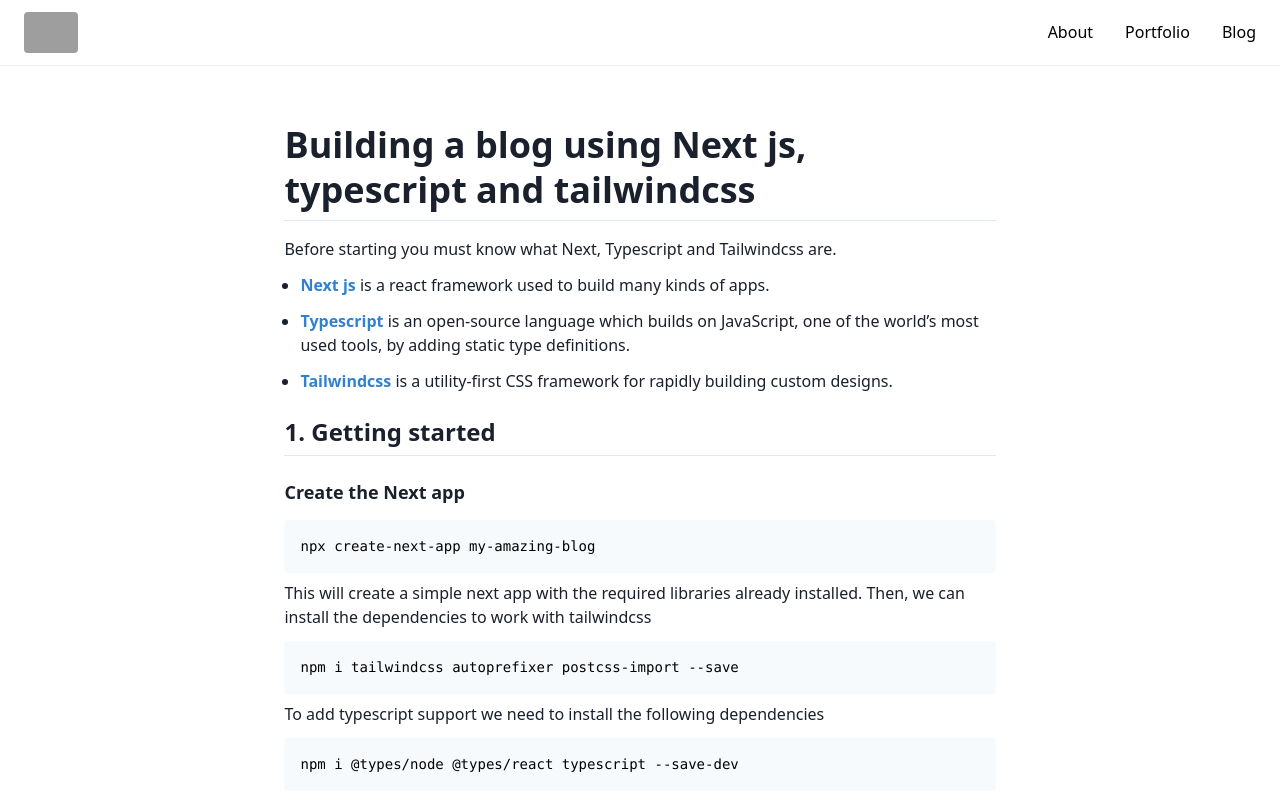
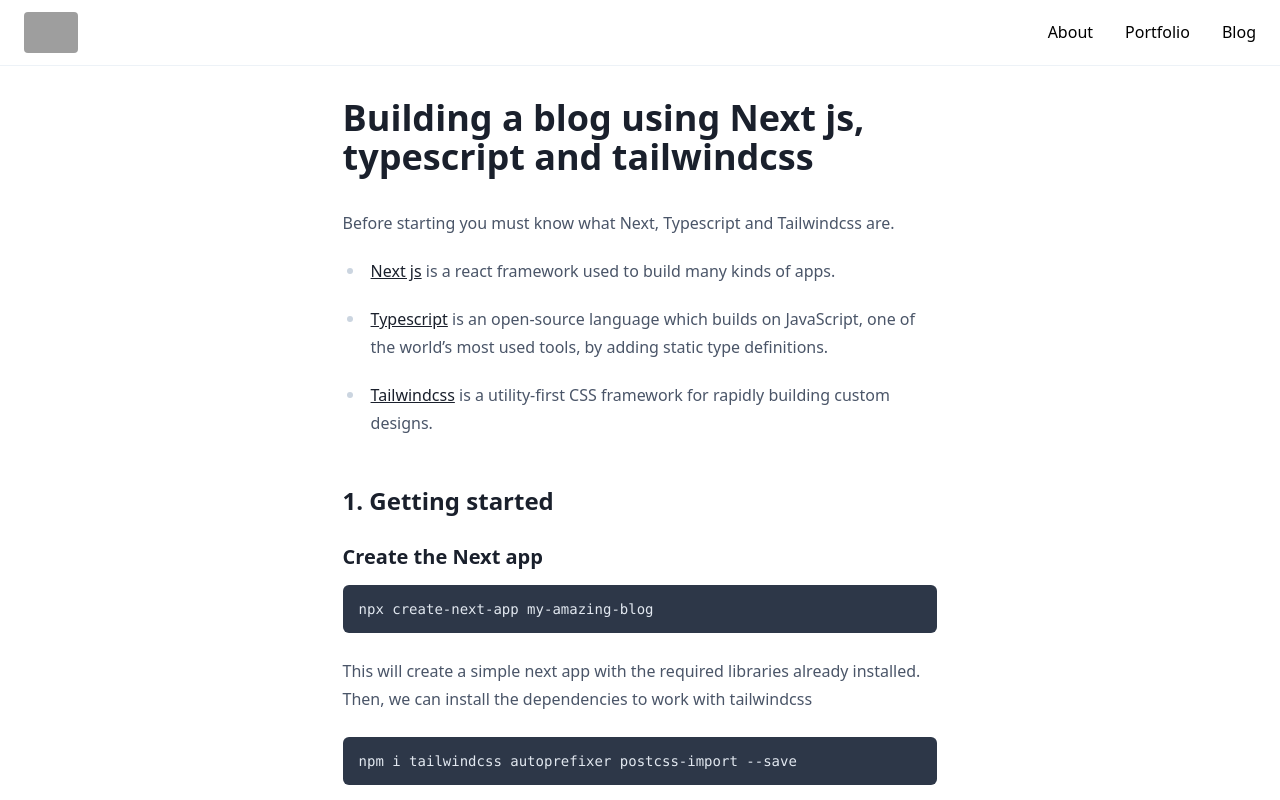
Before and after one commit to itsrojasleon/rojasleon, a Next.js app: page /blog/building-a-blog-using-next-js in a window 1280 px wide. Shown: the top 800 px of the page. Built offline with nearby package versions, Linux system fonts and the light colour scheme; grey boxes are pictures that could not be loaded.

Commit message:
tailwindcss typography

```diff
--- a/package.json
+++ b/package.json
@@ -9,6 +9,7 @@
   },
   "dependencies": {
     "@fortawesome/fontawesome-free": "^5.13.1",
+    "@tailwindcss/typography": "^0.1.2",
     "gray-matter": "^4.0.2",
     "marked": "^0.8.2",
     "next": "9.3.1",
--- a/pages/_app.tsx
+++ b/pages/_app.tsx
@@ -1,7 +1,7 @@
 import { AppProps } from 'next/app';
 import Layout from '../components/Layout';
 import '../styles/index.css';
-import '../styles/markdown.css';
+// import '../styles/markdown.css';
 import '@fortawesome/fontawesome-free/css/all.min.css';
 
 function MyApp({ Component, pageProps }: AppProps) {
--- a/pages/blog/[slug].tsx
+++ b/pages/blog/[slug].tsx
@@ -10,7 +10,7 @@
         <title>{data.title} | rojasleon</title>
         <meta title="description" content={data.description} />
       </Head>
-      <div className="markdown m-auto w-auto lg:w-8/12">
+      <div className="prose m-auto w-auto lg:w-8/12">
         <div dangerouslySetInnerHTML={{ __html: htmlString }} />
       </div>
     </>
--- a/pages/portfolio/[slug].tsx
+++ b/pages/portfolio/[slug].tsx
@@ -10,7 +10,7 @@
         <title>{data.title} | rojasleon</title>
         <meta title="description" content={data.description} />
       </Head>
-      <div className="markdown">
+      <div className="prose m-auto w-auto lg:w-8/12">
         <div dangerouslySetInnerHTML={{ __html: htmlString }} />
       </div>
     </div>
--- a/projects/emaily.md
+++ b/projects/emaily.md
@@ -8,6 +8,8 @@
 github: 'https://github.com/rojasleon/emaily'
 author: 'rojasleon'
 ---
+
+# Emaily
 
 Send emails to people of your interest.
 
--- a/projects/search-music.md
+++ b/projects/search-music.md
@@ -9,23 +9,25 @@
 author: 'rojasleon'
 ---
 
-- Search your favorite song by Spotify API (v2).
+# Search Music
+
+Search your favorite song by Spotify API (v2).
 
 ![Search Music v2](/projects/search-music.png)
 
 #### Technologies
 
-- [x] React
-  - [x] Redux
-  - [x] Hooks
-  - [x] Axios
-  - [x] Styled Components
-- [x] Node
-  - [x] Express
-  - [x] Passport
-- [x] MongoDB
-  - [x] Mongoose
-- [x] Heroku
+- React
+- Redux
+- Hooks
+- Axios
+- Styled Components
+- Node
+- Express
+- Passport
+- MongoDB
+- Mongoose
+- Heroku
 
 #### Links
 
--- a/projects/the-coding-interview-bootcamp.md
+++ b/projects/the-coding-interview-bootcamp.md
@@ -9,16 +9,18 @@
 author: 'rojasleon'
 ---
 
+# The coding interview bootcamp
+
 Ace your next Javascript coding interview by mastering data structures and algorithms.
 
 ![Search Music v2](/projects/the-coding-interview-bootcamp.png)
 
 #### Technologies
 
-- [x] React
-- [x] Gatsby
-  - [x] Gatsby Theme documentation
-- [x] Netlify
+- React
+- Gatsby
+- Gatsby Theme documentation
+- Netlify
 
 #### Links
 
--- a/styles/markdown.css
+++ /dev/null
@@ -1,105 +0,0 @@
-.py-05 {
-  padding-top: 0.125rem;
-  padding-bottom: 0.125rem;
-}
-
-.markdown {
-  @apply text-gray-900 leading-normal break-words;
-}
-
-.markdown p {
-  @apply mb-3;
-}
-
-.markdown > * + * {
-  @apply mt-0 mb-4;
-}
-
-.markdown li + li {
-  @apply mt-1;
-}
-
-.markdown li > p + p {
-  @apply mt-6;
-}
-
-.markdown strong {
-  @apply font-semibold;
-}
-
-.markdown a {
-  @apply text-blue-600 font-semibold;
-}
-
-.markdown strong a {
-  @apply font-bold;
-}
-
-.markdown h1 {
-  @apply leading-tight border-b text-4xl font-semibold mb-4 mt-6 pb-2;
-}
-
-.markdown h2 {
-  @apply leading-tight border-b text-2xl font-semibold mb-4 mt-6 pb-2;
-}
-
-.markdown h3 {
-  @apply leading-snug text-lg font-semibold mb-4 mt-6;
-}
-
-.markdown h4 {
-  @apply leading-none text-base font-semibold mb-4 mt-6;
-}
-
-.markdown h5 {
-  @apply leading-tight text-sm font-semibold mb-4 mt-6;
-}
-
-.markdown h6 {
-  @apply leading-tight text-sm font-semibold text-gray-600 mb-4 mt-6;
-}
-
-.markdown blockquote {
-  @apply text-base border-l-4 border-gray-300 pl-4 pr-4 text-gray-600;
-}
-
-.markdown code {
-  @apply font-mono text-sm inline bg-red-100 text-red-500 rounded px-2 py-1;
-}
-
-.markdown pre {
-  @apply bg-gray-100 text-purple-400 rounded p-4 my-2;
-}
-
-.markdown pre code {
-  @apply block bg-transparent text-black p-0 overflow-visible rounded-none;
-}
-
-.markdown ul {
-  @apply text-base pl-4 list-disc;
-}
-
-.markdown ol {
-  @apply text-base pl-8 list-decimal;
-}
-
-.markdown kbd {
-  @apply text-xs inline-block rounded border px-1 py-05 align-middle font-normal font-mono shadow;
-}
-
-.markdown table {
-  @apply text-base border-gray-600;
-}
-
-.markdown th {
-  @apply border py-1 px-3;
-}
-
-.markdown td {
-  @apply border py-1 px-3;
-}
-
-/* Override pygments style background color. */
-.markdown .highlight pre {
-  @apply bg-gray-100 !important;
-}
--- a/tailwind.config.js
+++ b/tailwind.config.js
@@ -3,5 +3,5 @@
     extend: {}
   },
   variants: {},
-  plugins: []
+  plugins: [require('@tailwindcss/typography')]
 };
```
Also changed, not shown: 1 other file (tests, documents, lock files or other folders).
